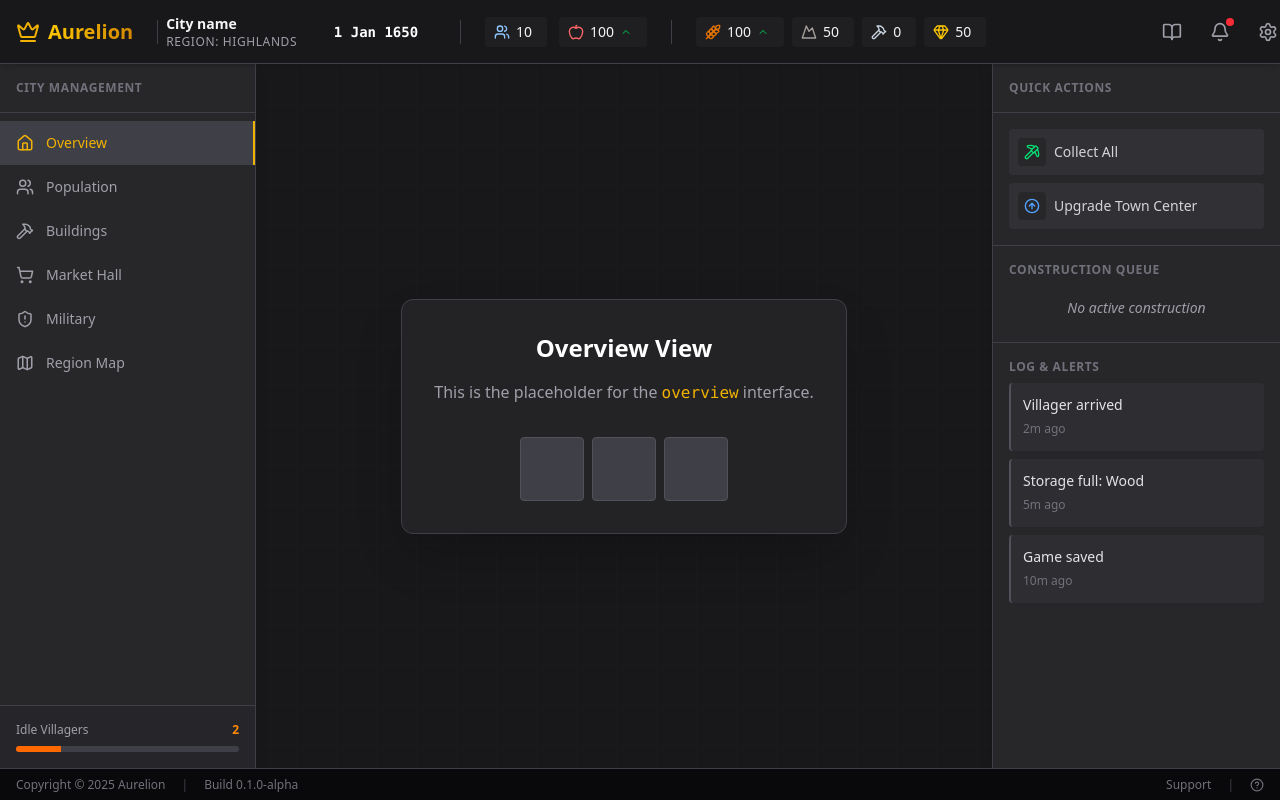
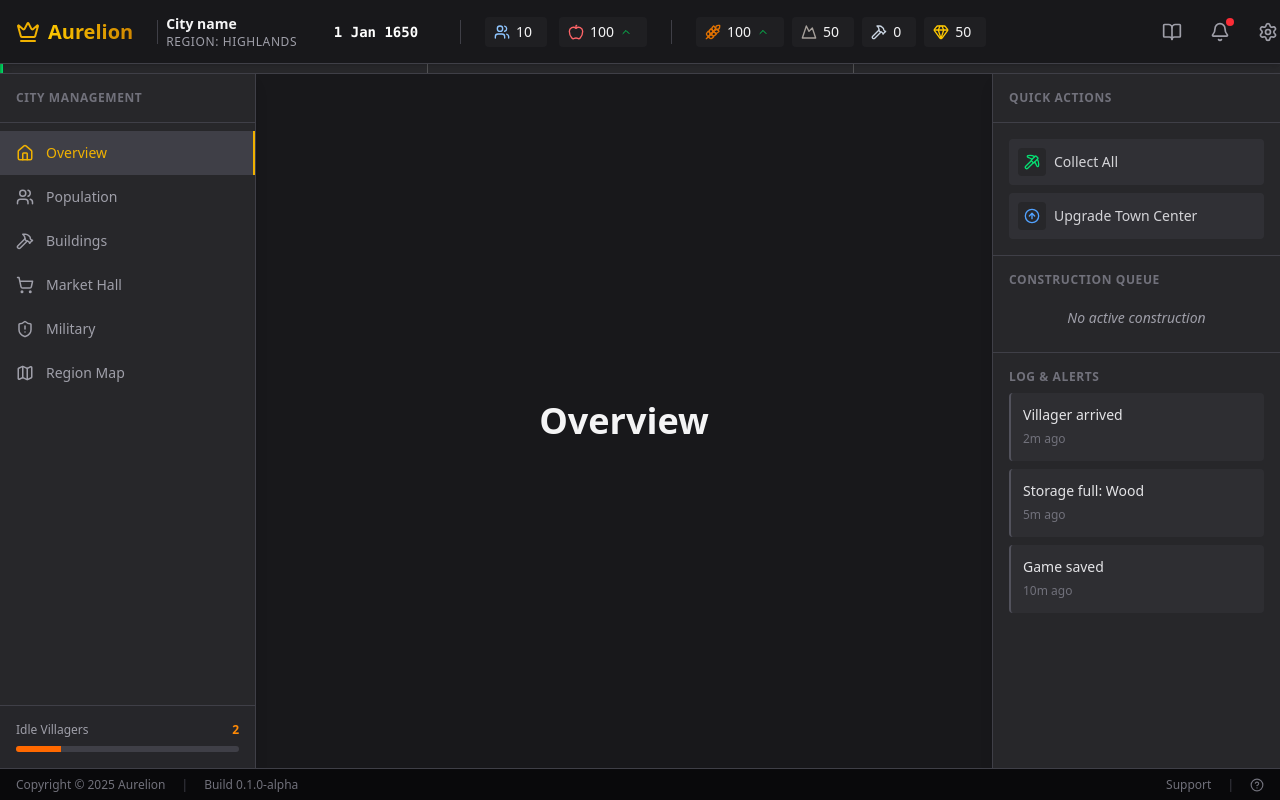
Before and after one commit to yourigruiters/Aurelion, a React (Vite) app: page /overview in a window 1280 px wide. Built offline with nearby package versions, Linux system fonts and the light colour scheme.

Commit message:
feat: add activity bar for every day

```diff
--- a/package.json
+++ b/package.json
@@ -16,6 +16,7 @@
     "react": "^19.2.0",
     "react-dom": "^19.2.0",
     "react-redux": "^9.2.0",
+    "react-router-dom": "^7.11.0",
     "redux-persist": "^6.0.0",
     "tailwind-merge": "^3.4.0"
   },
--- a/src/App.jsx
+++ b/src/App.jsx
@@ -1,8 +1,63 @@
 import React from "react";
+import { Routes, Route, Navigate } from "react-router-dom";
 import MainLayout from "./components/layout/MainLayout";
 
 function App() {
-  return <MainLayout />;
+  return (
+    <Routes>
+      <Route path="/" element={<MainLayout />}>
+        <Route index element={<Navigate to="/overview" replace />} />
+        <Route
+          path="overview"
+          element={
+            <div className="flex-1 flex items-center justify-center text-4xl font-bold">
+              Overview
+            </div>
+          }
+        />
+        <Route
+          path="people"
+          element={
+            <div className="flex-1 flex items-center justify-center text-4xl font-bold">
+              People
+            </div>
+          }
+        />
+        <Route
+          path="buildings"
+          element={
+            <div className="flex-1 flex items-center justify-center text-4xl font-bold">
+              Buildings
+            </div>
+          }
+        />
+        <Route
+          path="market"
+          element={
+            <div className="flex-1 flex items-center justify-center text-4xl font-bold">
+              Market Hall
+            </div>
+          }
+        />
+        <Route
+          path="military"
+          element={
+            <div className="flex-1 flex items-center justify-center text-4xl font-bold">
+              Military
+            </div>
+          }
+        />
+        <Route
+          path="map"
+          element={
+            <div className="flex-1 flex items-center justify-center text-4xl font-bold">
+              Region Map
+            </div>
+          }
+        />
+      </Route>
+    </Routes>
+  );
 }
 
 export default App;
--- /dev/null
+++ b/src/components/layout/DayProgressBar.jsx
@@ -0,0 +1,95 @@
+import React, { useState, useEffect } from "react";
+import { useSelector } from "react-redux";
+
+const DAY_DURATION_MS = 30 * 60 * 1000; // 30 minutes
+const SEGMENT_DURATION_MS = 10 * 60 * 1000; // 10 minutes
+
+const Zone = ({
+  startMs,
+  endMs,
+  currentProgressMs,
+  colorClass,
+  tooltipText,
+}) => {
+  const isVisible = currentProgressMs >= startMs;
+  const zoneProgressMs = Math.max(
+    0,
+    Math.min(SEGMENT_DURATION_MS, currentProgressMs - startMs)
+  );
+  const progressPercent = (zoneProgressMs / SEGMENT_DURATION_MS) * 100;
+
+  return (
+    <div className="relative h-full flex-1 group">
+      {/* Background of the zone (full width of the 1/3 segment) */}
+      <div className="absolute inset-0 z-0 bg-transparent cursor-help" />
+
+      {/* Progress fill */}
+      {isVisible && (
+        <div
+          className={`absolute top-0 bottom-0 left-0 ${colorClass} transition-all duration-1000 ease-linear h-full z-10`}
+          style={{ width: `${progressPercent}%` }}
+        />
+      )}
+
+      {/* Tooltip - Always active on hover for the entire zone */}
+      <div className="absolute top-full left-1/2 -translate-x-1/2 mt-2 hidden group-hover:block bg-zinc-900 border border-zinc-700 text-[10px] px-3 py-1.5 rounded shadow-2xl whitespace-nowrap z-50 animate-in fade-in zoom-in duration-200">
+        {tooltipText}
+      </div>
+    </div>
+  );
+};
+
+const DayProgressBar = () => {
+  const gameStartTime = useSelector((state) => state.resources.gameStartTime);
+  const [progress, setProgress] = useState(0);
+
+  useEffect(() => {
+    const updateProgress = () => {
+      const now = Date.now();
+      const elapsed = (now - gameStartTime) % DAY_DURATION_MS;
+      setProgress(elapsed);
+    };
+
+    const interval = setInterval(updateProgress, 1000);
+    updateProgress();
+
+    return () => clearInterval(interval);
+  }, [gameStartTime]);
+
+  return (
+    <div className="w-full h-[10px] bg-zinc-800 flex relative overflow-visible border-b border-zinc-700">
+      {/* Zone 1: 0-10m (Green) */}
+      <Zone
+        startMs={0}
+        endMs={SEGMENT_DURATION_MS}
+        currentProgressMs={progress}
+        colorClass="bg-gradient-to-r from-green-600 to-green-400"
+        tooltipText="You still have time to setup your population for today"
+      />
+
+      {/* Zone 2: 10-20m (Yellow) */}
+      <Zone
+        startMs={SEGMENT_DURATION_MS}
+        endMs={SEGMENT_DURATION_MS * 2}
+        currentProgressMs={progress}
+        colorClass="bg-gradient-to-r from-yellow-600 to-yellow-400"
+        tooltipText="Activities can still be executed"
+      />
+
+      {/* Zone 3: 20-30m (Red) */}
+      <Zone
+        startMs={SEGMENT_DURATION_MS * 2}
+        endMs={DAY_DURATION_MS}
+        currentProgressMs={progress}
+        colorClass="bg-gradient-to-r from-red-600 to-red-400"
+        tooltipText="Activities are now stopped until the next day"
+      />
+
+      {/* Markers */}
+      <div className="absolute top-0 bottom-0 w-[1px] bg-white/20 z-20 left-1/3" />
+      <div className="absolute top-0 bottom-0 w-[1px] bg-white/20 z-20 left-2/3" />
+    </div>
+  );
+};
+
+export default DayProgressBar;
--- a/src/components/layout/LeftSidebar.jsx
+++ b/src/components/layout/LeftSidebar.jsx
@@ -1,41 +1,38 @@
 import React from "react";
-import { useSelector, useDispatch } from "react-redux";
-import { setActiveTab } from "../../store/uiSlice";
+import { NavLink } from "react-router-dom";
 import {
   Users,
   Hammer,
   ShoppingCart,
   Map,
-  Flag,
   Home,
   ShieldAlert,
 } from "lucide-react";
 
-const SidebarItem = ({ id, icon: Icon, label, isActive, onClick }) => (
-  <button
-    onClick={() => onClick(id)}
-    className={`w-full flex items-center space-x-3 px-4 py-3 text-sm font-medium transition-colors cursor-pointer ${
-      isActive
-        ? "bg-zinc-700 text-yellow-500 border-r-2 border-yellow-500"
-        : "text-zinc-400 hover:bg-zinc-700/50 hover:text-zinc-200"
-    }`}
+const SidebarItem = ({ to, icon: Icon, label }) => (
+  <NavLink
+    to={to}
+    className={({ isActive }) =>
+      `w-full flex items-center space-x-3 px-4 py-3 text-sm font-medium transition-colors cursor-pointer ${
+        isActive
+          ? "bg-zinc-700 text-yellow-500 border-r-2 border-yellow-500"
+          : "text-zinc-400 hover:bg-zinc-700/50 hover:text-zinc-200"
+      }`
+    }
   >
     <Icon size={18} />
     <span>{label}</span>
-  </button>
+  </NavLink>
 );
 
 const LeftSidebar = () => {
-  const dispatch = useDispatch();
-  const activeTab = useSelector((state) => state.ui.activeTab);
-
   const menuItems = [
-    { id: "overview", icon: Home, label: "Overview" },
-    { id: "people", icon: Users, label: "Population" },
-    { id: "buildings", icon: Hammer, label: "Buildings" },
-    { id: "market", icon: ShoppingCart, label: "Market Hall" },
-    { id: "military", icon: ShieldAlert, label: "Military" },
-    { id: "map", icon: Map, label: "Region Map" },
+    { to: "/overview", icon: Home, label: "Overview" },
+    { to: "/people", icon: Users, label: "Population" },
+    { to: "/buildings", icon: Hammer, label: "Buildings" },
+    { to: "/market", icon: ShoppingCart, label: "Market Hall" },
+    { to: "/military", icon: ShieldAlert, label: "Military" },
+    { to: "/map", icon: Map, label: "Region Map" },
   ];
 
   return (
@@ -48,12 +45,10 @@ const LeftSidebar = () => {
       <nav className="flex-1 overflow-y-auto py-2">
         {menuItems.map((item) => (
           <SidebarItem
-            key={item.id}
-            id={item.id}
+            key={item.to}
+            to={item.to}
             icon={item.icon}
             label={item.label}
-            isActive={activeTab === item.id}
-            onClick={(id) => dispatch(setActiveTab(id))}
           />
         ))}
       </nav>
--- a/src/components/layout/MainLayout.jsx
+++ b/src/components/layout/MainLayout.jsx
@@ -1,9 +1,10 @@
 import React from "react";
+import { Outlet } from "react-router-dom";
 import TopBar from "./TopBar";
 import LeftSidebar from "./LeftSidebar";
 import RightSidebar from "./RightSidebar";
-import GameView from "./GameView";
 import Footer from "./Footer";
+import DayProgressBar from "./DayProgressBar";
 
 const MainLayout = () => {
   return (
@@ -11,6 +12,10 @@ const MainLayout = () => {
       {/* Top Navigation - Fixed height */}
       <div className="h-16 flex-none z-50 shadow-md">
         <TopBar />
+      </div>
+
+      <div className="flex-none">
+        <DayProgressBar />
       </div>
 
       {/* Middle Section - Flex row, takes remaining height */}
@@ -21,8 +26,8 @@ const MainLayout = () => {
         </aside>
 
         {/* Central Map Area - Flexible */}
-        <main className="flex-1 bg-zinc-900 relative overflow-hidden z-10">
-          <GameView />
+        <main className="flex-1 bg-zinc-900 relative overflow-hidden z-10 flex">
+          <Outlet />
         </main>
 
         {/* Right Sidebar - Fixed width */}
--- a/src/main.jsx
+++ b/src/main.jsx
@@ -5,12 +5,15 @@ import "./index.css";
 import { Provider } from "react-redux";
 import { PersistGate } from "redux-persist/integration/react";
 import { store, persistor } from "./store/store";
+import { BrowserRouter } from "react-router-dom";
 
 ReactDOM.createRoot(document.getElementById("root")).render(
   <React.StrictMode>
     <Provider store={store}>
       <PersistGate loading={null} persistor={persistor}>
-        <App />
+        <BrowserRouter>
+          <App />
+        </BrowserRouter>
       </PersistGate>
     </Provider>
   </React.StrictMode>
--- a/src/store/resourcesSlice.js
+++ b/src/store/resourcesSlice.js
@@ -10,6 +10,7 @@ const initialState = {
     gold: 50,
   },
   daysPassed: 0,
+  gameStartTime: Date.now(),
   rates: {
     population: 0,
     food: 10,
--- a/src/store/uiSlice.js
+++ b/src/store/uiSlice.js
@@ -1,7 +1,6 @@
 import { createSlice } from "@reduxjs/toolkit";
 
 const initialState = {
-  activeTab: "overview", // for left sidebar
   isSettingsOpen: false,
 };
 
@@ -9,15 +8,12 @@ export const uiSlice = createSlice({
   name: "ui",
   initialState,
   reducers: {
-    setActiveTab: (state, action) => {
-      state.activeTab = action.payload;
-    },
     toggleSettings: (state) => {
       state.isSettingsOpen = !state.isSettingsOpen;
     },
   },
 });
 
-export const { setActiveTab, toggleSettings } = uiSlice.actions;
+export const { toggleSettings } = uiSlice.actions;
 
 export default uiSlice.reducer;
```
Also changed, not shown: 1 other file (tests, documents, lock files or other folders).
